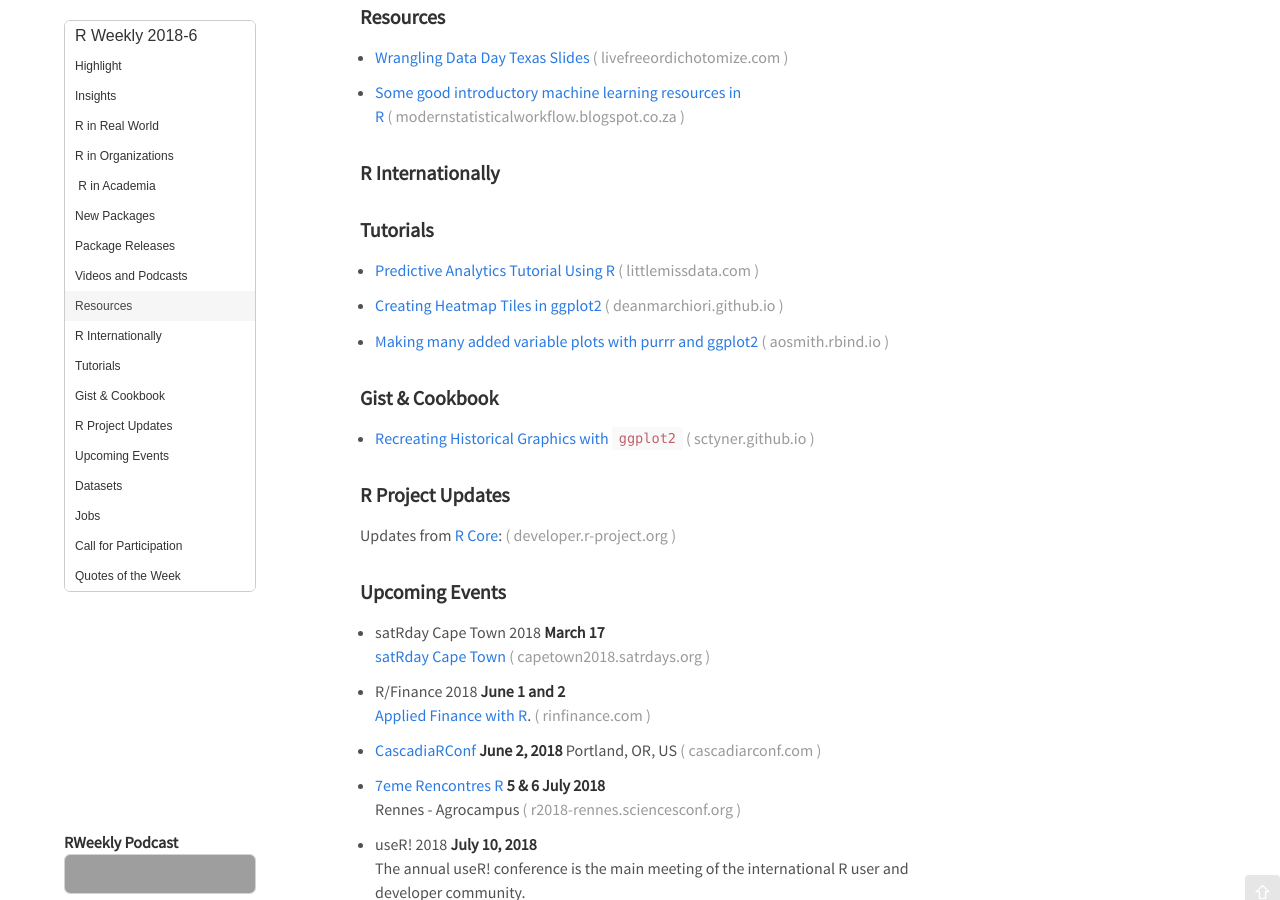
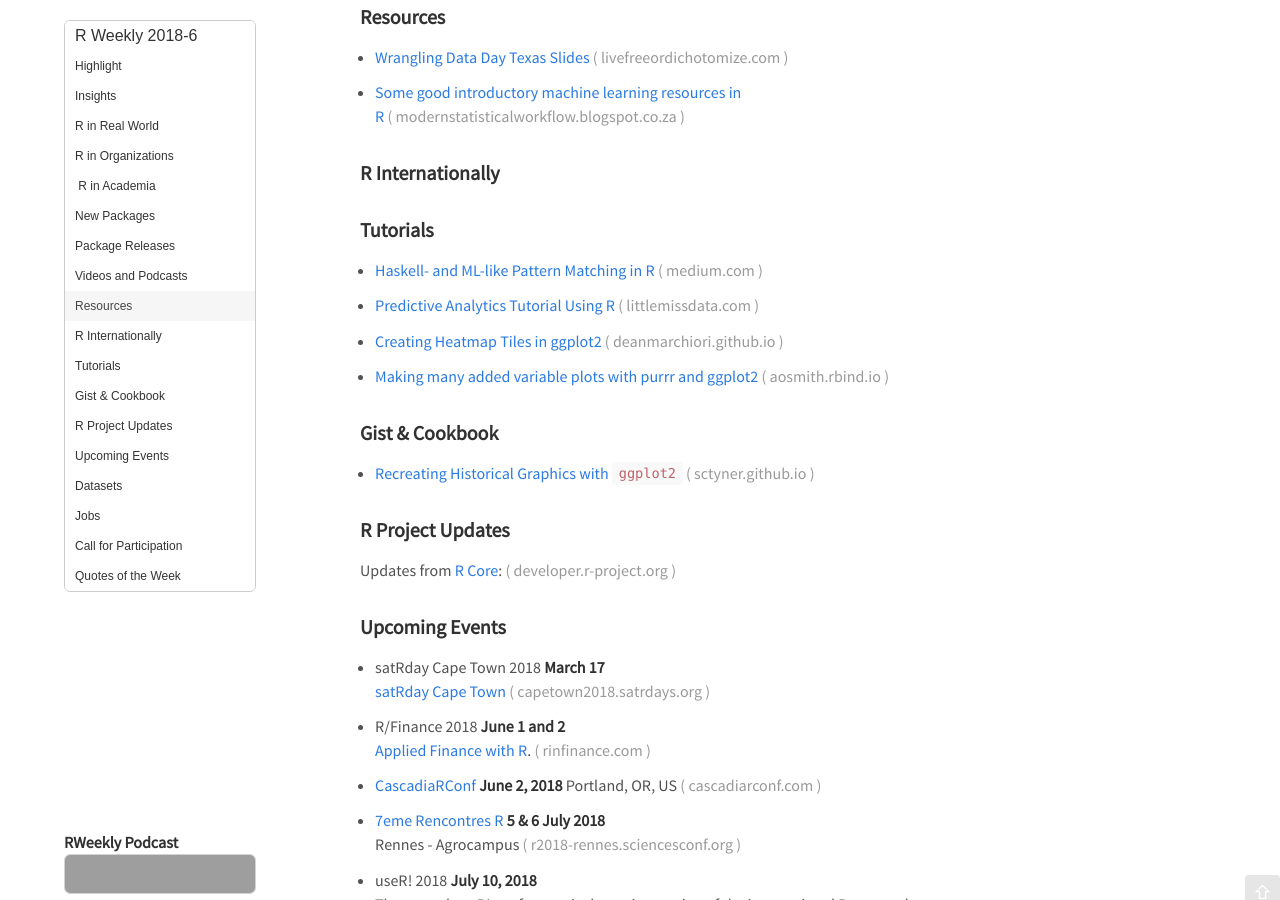
Before and after one commit to rweekly/rweekly.org, a Jekyll site: the page built from draft.md, in a window 1280 px wide and 900 px high, scrolled down 2015 px. Built offline with Jekyll 4.4.1, drawn with Linux system fonts in a browser that asks for light colours; emoji names are drawn with the system emoji font; comment, search, counter and statistics services are not loaded; grey boxes are pictures that could not be loaded.

Commit message:
added a link to a tutorial for pmatch

```diff
--- a/draft.md
+++ b/draft.md
@@ -75,6 +75,8 @@
 
 ###  Tutorials
 
++ [Haskell- and ML-like Pattern Matching in R](https://medium.com/@ThomasMailund/haskell-and-ml-like-pattern-matching-in-r-226a37307591)
+
 + [Predictive Analytics Tutorial Using R](https://www.littlemissdata.com/blog/predictive-analytics-tutorial-part-1)
 
 + [Creating Heatmap Tiles in ggplot2](https://deanmarchiori.github.io/2018-01-25-heatmap-tiles/)
```
